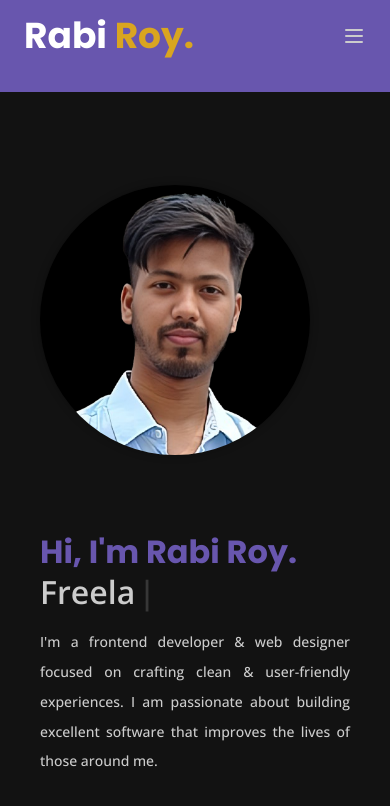
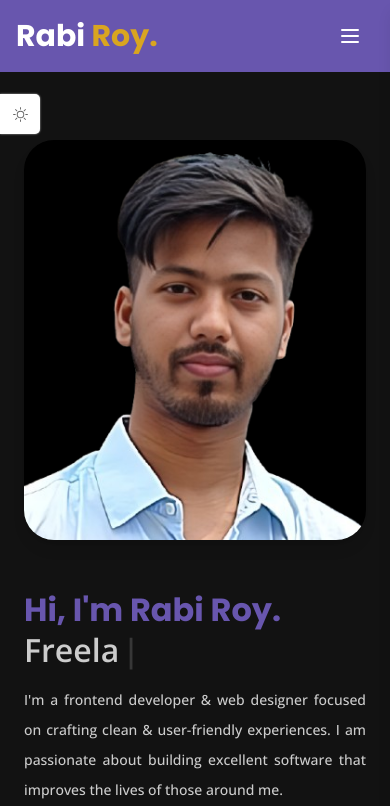
Before and after one commit to rrabir12/my-portfolio, a React (Vite) app: page /About in a window 390 px wide. Shown: the top 806 px of the page. Built offline with nearby package versions, Linux system fonts and the light colour scheme.

Commit message:
responsive

```diff
--- a/src/App.jsx
+++ b/src/App.jsx
@@ -13,7 +13,7 @@ function App() {
   return (
     <BrowserRouter >
       <Navbar />
-      {/* <Themes /> */}
+      <Themes />
       <Home />
       <About />
       <Portfolio />
--- a/src/components/navbar.jsx
+++ b/src/components/navbar.jsx
@@ -32,31 +32,34 @@ function Navbar() {
     return () => window.removeEventListener("scroll", handleScroll);
   }, []);
 
+  useEffect(() => {
+    // Prevent background scroll when menu is open
+    document.body.style.overflow = isMobileMenuOpen ? "hidden" : "";
+  }, [isMobileMenuOpen]);
+
   const closeMobileMenu = () => setMobileMenuOpen(false);
 
   return (
     <nav
-      className={`fixed w-full z-50 top-0 start-0 transition-all duration-500 ${
-        isScrolled ? "!py-4 bg-[#6856AE] modern-glass" : "!py-4 bg-[#6856AE]"
-      }`}
+      className={`fixed w-full z-50 top-0 start-0 transition-all duration-500 !py-3 bg-[#6856AE]`}
     >
-      <div className="max-w-7xl mx-auto !px-6">
-        <div className="flex items-center justify-between">
+      {/* <div className="max-w-7xl !px-4 sm:!px-6"> */}
+        <div className="flex items-center max-w-7xl !px-4 sm:!px-6 justify-between !mx-auto">
           {/* Logo */}
           <a className="flex items-center space-x-3" href="/">
-            <h2 className="text-4xl !text-white">
+            <h2 className="text-3xl sm:text-4xl !text-white font-bold">
               Rabi <span className="text-[#D9A520]">Roy.</span>
             </h2>
           </a>
 
           {/* Desktop Navigation */}
-          <div className="hidden lg:flex items-center gap-x-16">
+          <div className="hidden lg:flex items-center gap-x-10">
             {links.map(({ name, path }) => (
               <a
                 key={path}
-                className={`relative px-4 py-2 text-white/90 hover:text-white font-medium text-md modern-nav-item ${
+                className={`!px-4 !py-2 text-white/90 hover:text-white font-medium text-md rounded-lg transition ${
                   activeSection === path.replace("#", "")
-                    ? "bg-[#4d36a5] text-white !py-2 !px-4 rounded"
+                    ? "bg-[#4d36a5] text-white"
                     : ""
                 }`}
                 href={path}
@@ -64,55 +67,59 @@ function Navbar() {
                 {name}
               </a>
             ))}
-            <Themes />
-            {/* Desktop "Let's Talk" button */}
-            <button
-              type="button"
-              className="!ms-48 focus:outline-none text-white !bg-[#4d36a5] hover:!bg-[#3c259b] !font-medium !rounded-lg !text-sm !px-5 !py-2.5 !me-2"
+
+           <a
+  href="/#contact"
+  className="!px-5 !py-2.5 border border-white text-white font-medium rounded-lg text-sm transition hover:bg-white hover:text-[#4d36a5]"
 >
-              <a href="/#contact">Let's Talk</a>
-            </button>
+  Let's Talk
+</a>
+
           </div>
 
           {/* Mobile Menu Button */}
           <button
-            className="lg:hidden modern-button p-2 rounded-lg"
-            onClick={() => setMobileMenuOpen(!isMobileMenuOpen)}
+            className="lg:hidden !p-3 rounded-lg hover:bg-white/10 transition"
+            onClick={() => setMobileMenuOpen(true)}
           >
             <svg
-              className="w-6 h-6"
+              className="!w-6 !h-6 !text-white"
               fill="none"
               stroke="currentColor"
               viewBox="0 0 24 24"
             >
-              <path
-                strokeLinecap="round"
-                strokeLinejoin="round"
-                strokeWidth="2"
-                d="M4 6h16M4 12h16M4 18h16"
-              ></path>
+              <path strokeLinecap="round" strokeLinejoin="round" strokeWidth="2" d="M4 6h16M4 12h16M4 18h16"/>
             </svg>
           </button>
         </div>
+      {/* </div> */}
 
-        {/* Mobile Navigation Menu */}
+      {/* Mobile Slide Menu */}
       <div
-          className={`lg:hidden transition-all !mt-5 duration-500 ease-in-out ${
-            isMobileMenuOpen
-              ? "max-h-screen opacity-100 translate-y-0"
-              : "max-h-0 opacity-0 -translate-y-2 overflow-hidden"
+        className={`fixed top-0 right-0 h-full w-100 bg-[#121212]/90 backdrop-blur-lg shadow-lg transform transition-transform duration-300 ease-in-out ${
+          isMobileMenuOpen ? "translate-x-0" : "translate-x-full"
         }`}
       >
-          <div className="!rounded-xl !bg-[#1c1b29]/80 !backdrop-blur-lg !p-5 !shadow-lg !border !border-white/10">
-            <div className="flex flex-col gap-2">
+        {/* Close Button */}
+        <div className="flex justify-end !p-4">
+          <button
+            className="!p-2 text-white hover:bg-white/10 rounded-full"
+            onClick={closeMobileMenu}
+          >
+            ✕
+          </button>
+        </div>
+
+        {/* Links */}
+        <div className="flex flex-col gap-2 !px-6">
           {links.map(({ name, path }) => (
             <a
               key={path}
               href={path}
               onClick={closeMobileMenu}
-                  className={`!w-full !px-5 !py-3 text-white/90 hover:!text-white font-medium text-sm rounded-lg transition-colors duration-300 ${
+              className={`!px-5 !py-3 text-white/90 hover:text-white rounded-lg transition ${
                 activeSection === path.replace("#", "")
-                      ? "bg-[#4d36a5] text-white shadow-md"
+                  ? "bg-[#4d36a5] text-white"
                   : "hover:bg-white/10"
               }`}
             >
@@ -120,16 +127,14 @@ function Navbar() {
             </a>
           ))}
 
-              {/* Mobile "Let's Talk" button */}
+          {/* Let's Talk */}
           <a
             href="/#contact"
             onClick={closeMobileMenu}
-                className="!mt-4 w-full text-center bg-[#4d36a5] hover:bg-[#3c259b] text-white font-medium rounded-lg text-sm !px-5 !py-3 transition-colors duration-300 shadow-md"
+            className="!mt-4 text-center !px-5 !py-3 bg-[#4d36a5] hover:bg-[#3c259b] text-white rounded-lg shadow-md transition"
           >
             Let's Talk
           </a>
-            </div>
-          </div>
         </div>
       </div>
     </nav>
--- a/src/components/themes.css
+++ b/src/components/themes.css
@@ -16,7 +16,7 @@
 }
 
 .style_switcher, .style_switcher_toggler, .theme_toggler{
-  border-radius: 5px;
+  border-radius: 0 5px 5px 0;
 }
 
 .style_switcher_items{
@@ -45,17 +45,16 @@
 
 .style_switcher_toggler, .theme_toggler{
   position: absolute;
-  left: 585%;
-  top: -43px;
-  background-color: #4d36a5;
-  height: 38px;
-  width: 38px;
+  left: 100%;
+  top: 10px;
+  background-color: var(--text-white);
+  height: 40px;
+  width: 40px;
   font-style: var(--large-font-size);
   cursor: pointer;
   display: grid;
   place-items: center;
-  color: #fff;
-  /* box-shadow: 0 0 2px hsl(0, 0%, 80%); */
+  box-shadow: 0 0 2px hsl(0, 0%, 80%);
   transition: all 0.3s ease;
 }
 
--- a/src/pages/home/home.css
+++ b/src/pages/home/home.css
@@ -1,47 +1,45 @@
 @import "tailwindcss";
 
-.home{
+/* .home {
   grid-template-columns: 4.32fr 7.68fr;
   align-items: center;
   padding: 40px;
   height: 100vh;
   margin-top: 90px;
-}
+} */
 
-.home_img{
+/* .home_img {
   height: 110%;
   object-fit: cover;
   border-radius: 30px;
   box-shadow: 0 0 8px hsla(0, 0%, 0%, 0.3);
   z-index: 1;
+} */
+
+.home_data {
+  max-width: 600px;
+  margin-inline: auto;
+  padding-top: 20px;
 }
 
-.home_data{
- max-width: 600px;
- margin-inline: auto;
- padding-top: 20px;
-}
-
-.home_title{
+.home_title {
   position: relative;
   font-size: var(--h1-font-size);
   line-height: 1.24;
   padding-left: 70px;
 }
 
-.type{
-position: relative !important;
+.type {
+  position: relative !important;
   font-size: var(--h1-font-size) !important;
   line-height: 1.24 !important;
-  /* padding-left: 70px !important; */
-  /* font-weight: 700 !important; */
 }
 
-.home_title span{
+.home_title span {
   color: var(--first-color);
 }
 
-.home_title::before{
+.home_title::before {
   content: "";
   position: absolute;
   left: 0;
@@ -52,17 +50,7 @@ position: relative !important;
   background-color: var(--first-color);
 }
 
-.home_description{
+.home_description {
   line-height: 2.125;
   margin-block: 16px 32px;
 }
-
-/* .color_block{
-  position: fixed;
-  height: 200%;
-  width: 100%;
-  background-color: var(--first-color);
-  top: -50%;
-  left: -83%;
-  transform: rotate(-15deg);
-} */
--- a/src/pages/home/home.jsx
+++ b/src/pages/home/home.jsx
@@ -8,12 +8,12 @@ import { motion } from "framer-motion";
 
 function Home() {
   return (
-    <section className="home section grid" id="home">
+    <section className="home section min-!h-screen !mt-[70px] !px-6 md:!px-12 lg:!px-20 grid grid-cols-2 md:grid-cols-2 !items-center" id="home">
       {/* Profile Image Animation */}
       <motion.img
         src={profile}
         alt="Profile"
-        className="home_img"
+        className="!w-100 !h-100 object-cover !rounded-[30px] shadow-lg !mx-auto"
         initial={{ opacity: 0, x: -50, scale: 0.9 }}
         animate={{ opacity: 1, x: 0, scale: 1 }}
         transition={{ duration: 0.8, ease: "easeOut" }}
@@ -21,7 +21,7 @@ function Home() {
 
       {/* Content Animation */}
       <motion.div
-        className="home_content"
+        className="!flex !flex-col !max-w-xl !mx-auto"
         initial={{ opacity: 0, x: 50 }}
         animate={{ opacity: 1, x: 0 }}
         transition={{ duration: 0.8, ease: "easeOut", delay: 0.3 }}
@@ -37,7 +37,7 @@ function Home() {
           </motion.h1>
 
           {/* Typewriter stays as is */}
-          <div className="type lg:!pl-16 font-[700]">
+          <div className="type lg:!pl-18 font-[700]">
             <Typewriter
               words={["Web Developer", "UI/UX Designer", "Freelancer"]}
               loop
```
Lines whose indentation alone changed are shown as unchanged.
